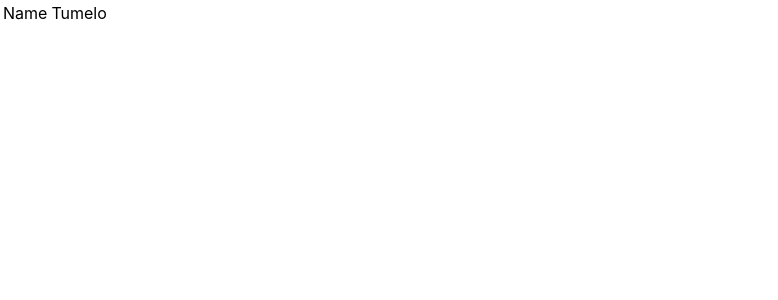
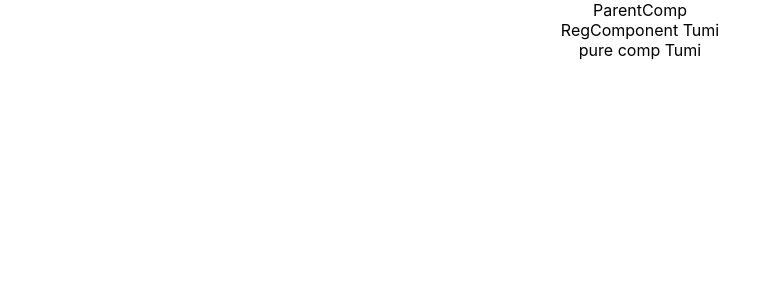
Before and after one commit to TumzaLehipi/App, a React (Create React App) app: page / in a window 1280 px wide. Shown: the top 300 px of the page, without its empty margins (0-778 px from the left). Built offline with nearby package versions, Linux system fonts and the light colour scheme.

Commit message:
Pure components " "

```diff
--- a/src/App.js
+++ b/src/App.js
@@ -17,14 +17,17 @@ import styles from './appStyles.module.css'
 import LifecycleA from './components/LifecycleA'
 import FragmentDemo from './components/FragmentDemo'
 import Table from './components/Table'
+import PureComp from './components/PureComp'
+import ParentComp from './components/ParentComp'
 
 
 export class App extends Component {
   render() {
     return (
       <div className='App'>
-        <Table />
+        <ParentComp />
         {/*
+          <Table />
             <FragmentDemo />
             <LifecycleA />
            <h1 className='error'> Error</h1>
--- /dev/null
+++ b/src/components/ParentComp.js
@@ -0,0 +1,34 @@
+import React, { Component, PureComponent } from 'react'
+import RegComponent from './RegComponent'
+import PureComp from './PureComp'
+
+
+class ParentComp extends Component {
+    constructor(props) {
+        super(props)
+
+        this.state = {
+            name: 'Tumi'
+        }
+    }
+    componentDidMount() {
+        setInterval(() => {
+            this.setState({
+                name: 'Tumi'
+            })
+        }, 2000)
+    }
+
+    render() {
+        console.log('######################## parent comp render')
+        return (
+            <div>
+                ParentComp
+                <RegComponent name={this.state.name} />
+                <PureComp name={this.state.name} />
+            </div>
+        )
+    }
+}
+
+export default ParentComp
--- /dev/null
+++ b/src/components/PureComp.js
@@ -0,0 +1,14 @@
+import React, { PureComponent } from 'react'
+
+class PureComp extends PureComponent {
+    render() {
+        console.log('purecom comp render')
+        return (
+            <div>
+                pure   comp  {this.props.name}
+            </div>
+        )
+    }
+}
+
+export default PureComp
--- /dev/null
+++ b/src/components/RegComponent.js
@@ -0,0 +1,14 @@
+import React, { Component } from 'react'
+
+class RegComponent extends Component {
+    render() {
+        console.log('######################## Regular comp render')
+        return (
+            <div>
+                RegComponent {this.props.name}
+            </div>
+        )
+    }
+}
+
+export default RegComponent
```
